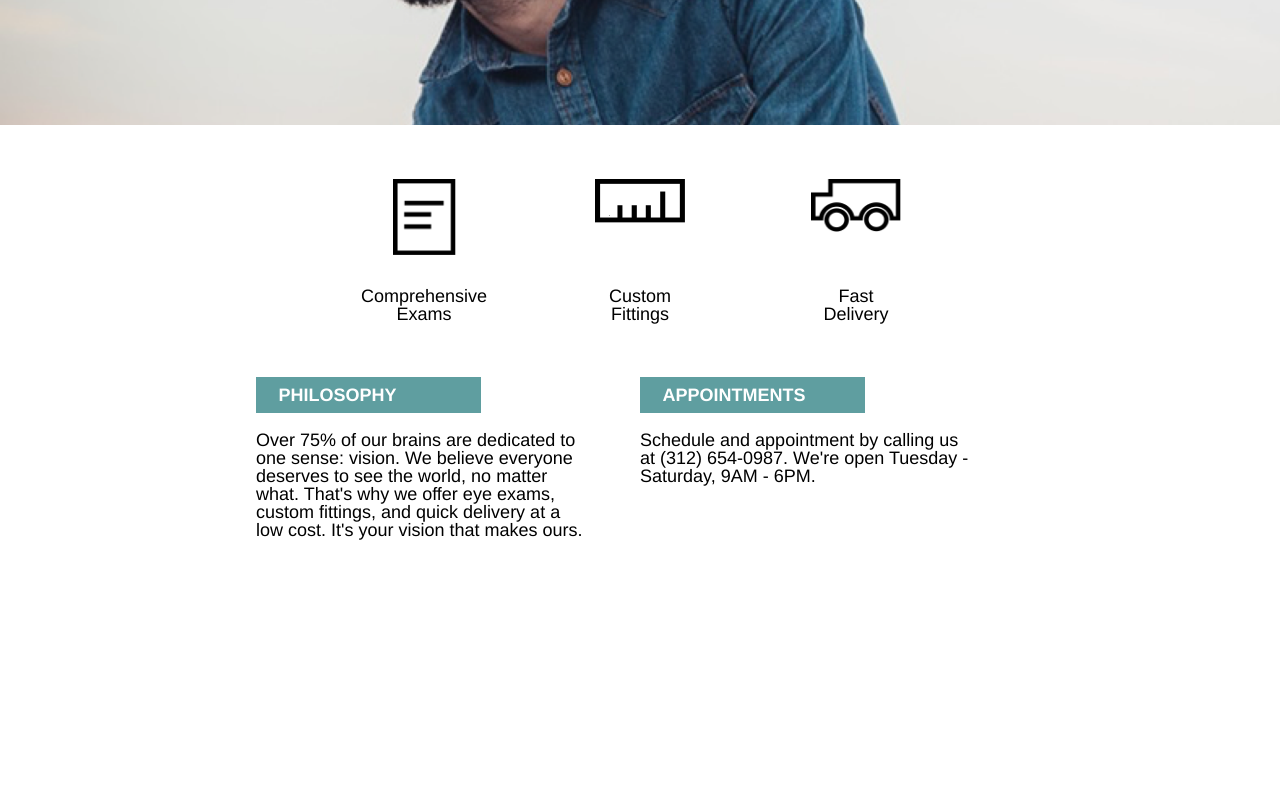
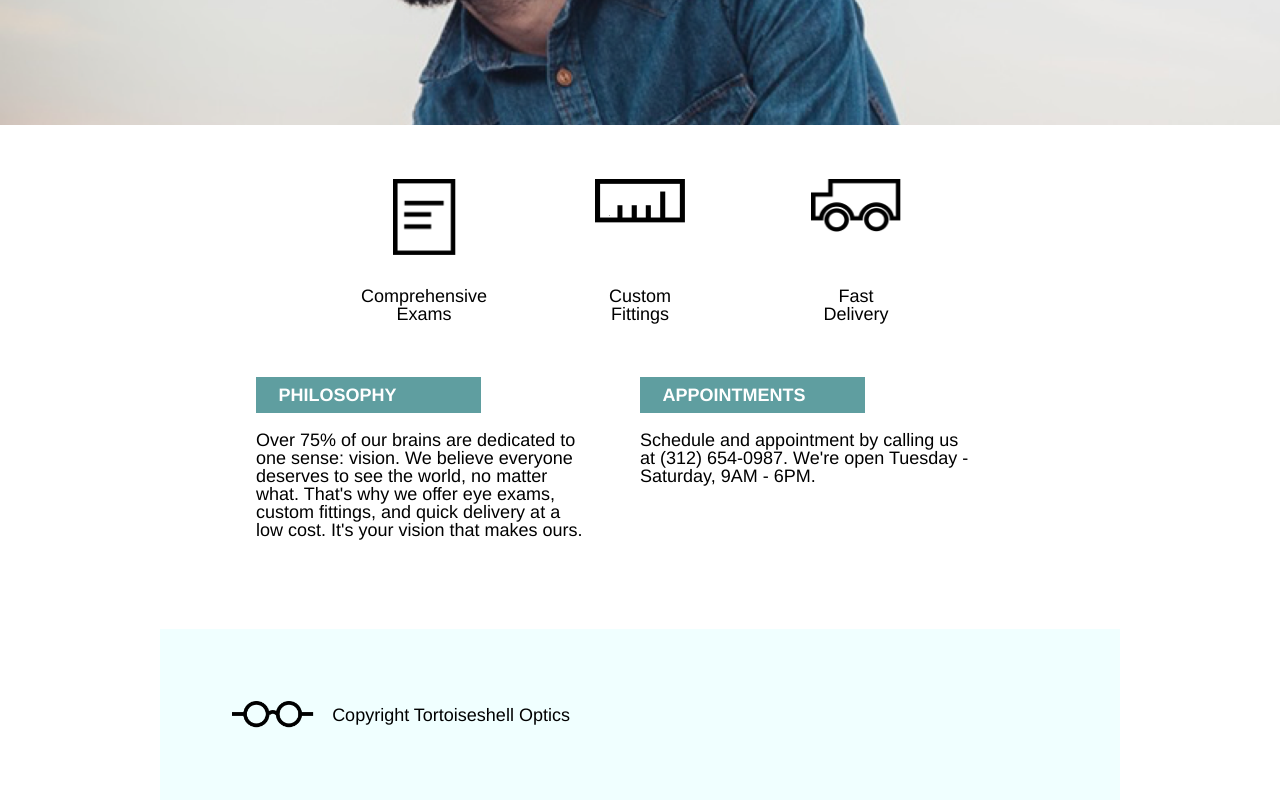
Before and after one commit to kirovia/tortoiseshelloptics, a plain HTML site: page index.html in a window 1280 px wide. Shown: the part 433-1233 px from the top of the page. Before the commit the page ends 973 px from the top, so only its background shows below. Drawn offline with Linux system fonts and the light colour scheme.

Commit message:
Finish Footer HTML and CSS

```diff
--- a/index.html
+++ b/index.html
@@ -68,5 +68,14 @@
       </div>
     </div>
 
+<!-- Footer -->
+
+    <footer>
+      <div class="sitecontainer">
+        <img src="./resources/images/logo-black.png" alt="Tortoiseshell Optics Logo">
+        <p>Copyright Tortoiseshell Optics</p>
+      </div>
+    </footer>
+
   </body>
 </html>
--- a/resources/css/style.css
+++ b/resources/css/style.css
@@ -111,3 +111,17 @@ img.ruler, img.truck {
 .philosophyinfo p, .appointmentsinfo p {
   margin-top: 1rem;
 }
+
+/* Footer Styling */
+
+footer .sitecontainer {
+  background-color: azure;
+  margin-top: 5rem;
+  display: flex;
+  align-items: center;
+}
+
+footer img {
+  height: 1.5rem;
+  margin: 4rem 1rem 4rem 4rem;
+}
```
